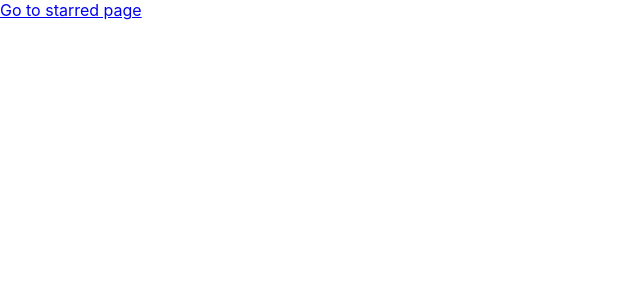
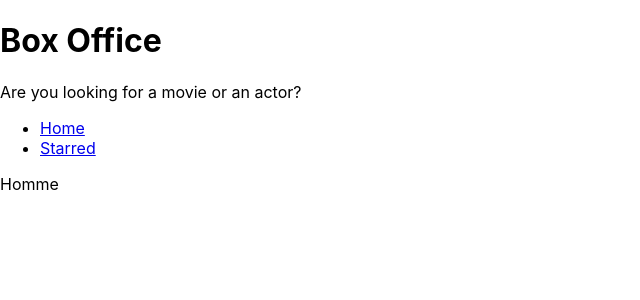
Before and after one commit to sandilya27/box-office-pwa, a React (Create React App) app: page / in a window 1280 px wide. Shown: the top 300 px of the page, without its empty margins (0-640 px from the left). Built offline with nearby package versions, Linux system fonts and the light colour scheme.

Commit message:
added navigation and shared layout for home and starred pages

```diff
--- a/src/App.jsx
+++ b/src/App.jsx
@@ -1,16 +1,19 @@
-import {BrowserRouter,Routes,Route} from 'react-router-dom'
+import { BrowserRouter, Routes, Route } from 'react-router-dom';
 import Home from './pages/Home';
 import Starred from './pages/Starred';
+import MainLayout from './components/MainLayout';
 function App() {
-  return(
+  return (
     <BrowserRouter>
       <Routes>
-        <Route path='/' element={<Home/>} />
-        <Route path='/starred' element={<Starred/>} />
+        <Route element={<MainLayout/>}>
+          <Route path="/" element={<Home />} />
+          <Route path="/starred" element={<Starred />} />
+        </Route>
         <Route path="*" element={<div>Not Found</div>} />
       </Routes>
     </BrowserRouter>
-  )
+  );
 }
 
 export default App;
--- /dev/null
+++ b/src/components/AppTitle.jsx
@@ -0,0 +1,13 @@
+const AppTitle = ({
+  title = 'Box Office',
+  subtitle = 'Are you looking for a movie or an actor?',
+}) => {
+  return (
+    <div>
+      <h1>{title}</h1>
+      <p>{subtitle}</p>
+    </div>
+  );
+};
+
+export default AppTitle;
--- /dev/null
+++ b/src/components/MainLayout.jsx
@@ -0,0 +1,16 @@
+import { Outlet } from 'react-router-dom';
+import Navs from './Navs';
+import AppTitle from './AppTitle';
+
+const MainLayout = () => {
+  return (
+    <div>
+      <AppTitle />
+      <Navs />
+
+      <Outlet />
+    </div>
+  );
+};
+
+export default MainLayout;
--- /dev/null
+++ b/src/components/Navs.jsx
@@ -0,0 +1,28 @@
+import { Link } from 'react-router-dom';
+
+const LINKS = [
+  {
+    text: 'Home',
+    to: '/',
+  },
+  {
+    text: 'Starred',
+    to: '/starred',
+  },
+];
+
+const Navs = () => {
+  return (
+    <div>
+      <ul>
+        {LINKS.map(item => (
+          <li key={item.to}>
+            <Link to={item.to}>{item.text}</Link>
+          </li>
+        ))}
+      </ul>
+    </div>
+  );
+};
+
+export default Navs;
--- a/src/pages/Home.jsx
+++ b/src/pages/Home.jsx
@@ -1,8 +1,8 @@
-import {Link} from 'react-router-dom'
+
 const Home = () => {
   return (
     <div>
-        <Link to="/starred">Go to starred page</Link>
+        Homme
     </div>
   )
 }
```
